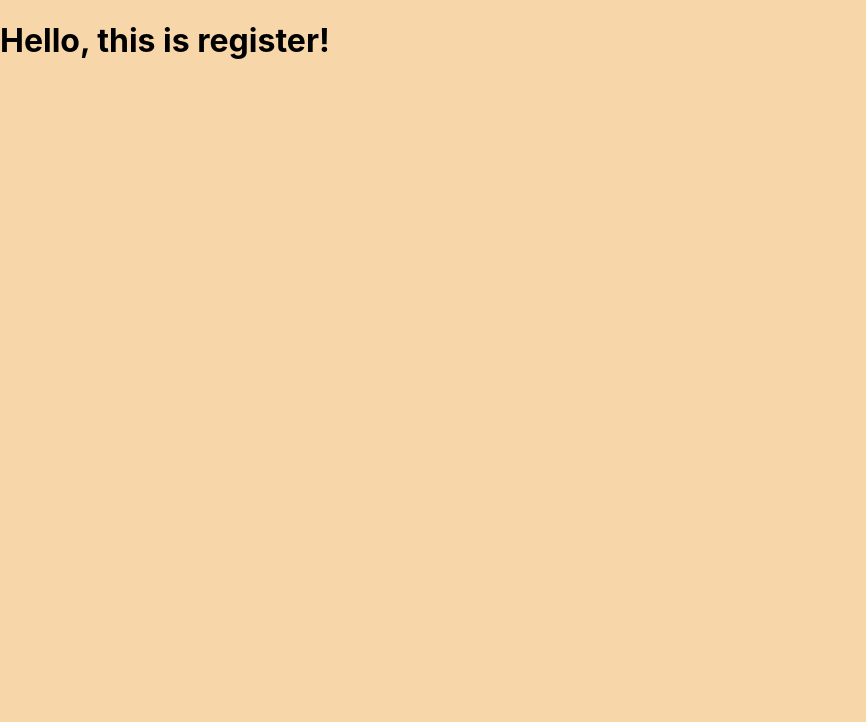
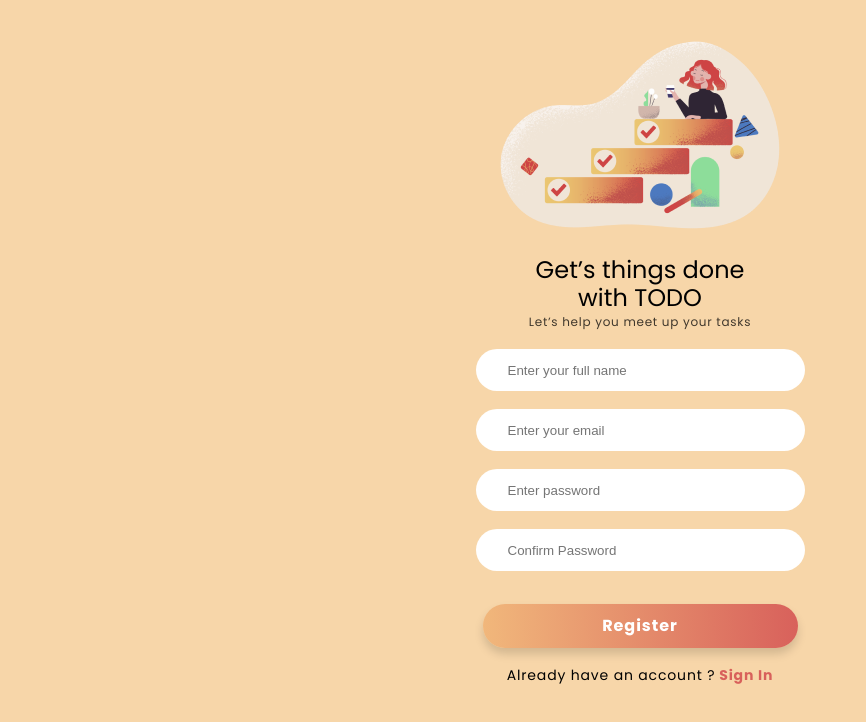
Before and after one commit to TamirBanay/to-do-list, a React (Create React App) app in the folder code/frontend/to-do-list/: page /register in a window 1280 px wide. Shown: the top 722 px of the page, without its empty margins (0-866 px from the left). Built offline with nearby package versions, Linux system fonts and the light colour scheme.

Commit message:
create register page

```diff
--- a/code/frontend/to-do-list/src/App.js
+++ b/code/frontend/to-do-list/src/App.js
@@ -10,7 +10,7 @@ import {
 } from "react-router-dom";
 import Home from "./pages/home";
 import Login from "./pages/login/LoginPage";
-import Register from "./pages/register";
+import Register from "./pages/register/RegisterPage";
 
 function App() {
   let { userId } = useParams();
--- a/code/frontend/to-do-list/src/pages/login/LoginPage.js
+++ b/code/frontend/to-do-list/src/pages/login/LoginPage.js
@@ -13,6 +13,10 @@ function LoginPage() {
   const [currentUserId, setCurrentUserId] = useRecoilState(_currentUserId);
   const [userIsLoggedIn, setUserIsLoggedIn] = useRecoilState(_userIsLoggedIn);
   const navigate = useNavigate();
+
+  const moveToRegister = () => {
+    window.location.href = "/register";
+  };
 
   const loginHandler = () => {
     fetch("http://localhost:3000/users/login", {
@@ -57,7 +61,7 @@ function LoginPage() {
         />
         <input
           className="login-password"
-          type="text"
+          type="password"
           placeholder="Enter password"
           onChange={(e) => setPassword(e.target.value)}
         />
@@ -69,7 +73,11 @@ function LoginPage() {
         </button>
       </div>
       <div className="moveToRegister">
-        Don’t have an account ?<span className="secTextSignUp"> Sign Up</span>
+        Don’t have an account ?
+        <span onClick={moveToRegister} className="secTextSignUp">
+          {" "}
+          Sign Up
+        </span>
       </div>
     </div>
   );
--- a/code/frontend/to-do-list/src/pages/login/login.css
+++ b/code/frontend/to-do-list/src/pages/login/login.css
@@ -8,7 +8,7 @@
   width: 287px;
   height: 215px;
   flex-shrink: 0;
-  padding: 60px 44px 11px;
+  padding: 30px 44px 11px;
 }
 .login-title {
   color: #000;
--- a/code/frontend/to-do-list/src/pages/register.js
+++ /dev/null
@@ -1,12 +0,0 @@
-import React from "react";
-
-function register() {
-  // Component code
-  return (
-    <div>
-      <h1>Hello, this is register!</h1>
-    </div>
-  );
-}
-
-export default register;
--- /dev/null
+++ b/code/frontend/to-do-list/src/pages/register/Register.css
@@ -0,0 +1,76 @@
+.main-register {
+  display: flex;
+  flex-direction: column;
+  align-items: center;
+}
+.register-img {
+  width: 287px;
+  height: 215px;
+  flex-shrink: 0;
+  padding: 30px 44px 11px;
+}
+.register-title {
+  color: #000;
+  text-align: center;
+  font-family: Poppins;
+  font-size: 24px;
+  font-style: normal;
+  font-weight: 400;
+  line-height: 115.688%; /* 27.765px */
+}
+.helpTask-text {
+  color: rgba(0, 0, 0, 0.74);
+  text-align: center;
+  font-family: Poppins;
+  font-size: 12px;
+  font-style: normal;
+  font-weight: 400;
+  line-height: 191.688%; /* 23.003px */
+  letter-spacing: 0.72px;
+}
+.register-inputs {
+  display: flex;
+  flex-direction: column;
+  justify-content: center;
+  padding: 15px;
+}
+.register-inputs input {
+  border: 0px;
+  width: 325px;
+  height: 40px;
+  flex-shrink: 0;
+  border-radius: 22px;
+  background: #fff;
+  text-indent: 30px; /* Adjust the value as needed */
+  margin-bottom: 18px;
+}
+.register-button-div {
+}
+.register-button {
+  width: 315px;
+  height: 44px;
+  flex-shrink: 0;
+  border-radius: 50px;
+  background: linear-gradient(268deg, #d8605b -0.89%, #f4c27f 112.29%);
+  box-shadow: 0px 6px 10px 0px rgba(0, 0, 0, 0.15);
+  color: #fff;
+  text-align: center;
+  font-family: Poppins;
+  font-size: 16px;
+  font-style: normal;
+  font-weight: 700;
+  line-height: 139.188%; /* 22.27px */
+  letter-spacing: 0.96px;
+  border: 0px;
+}
+.moveToLogin {
+  padding: 19px;
+  color: #000;
+  text-align: center;
+  font-family: Poppins;
+  font-size: 14px;
+  font-style: normal;
+  font-weight: 400;
+  line-height: 115.688%; /* 16.196px */
+  letter-spacing: 0.84px;
+}
--- /dev/null
+++ b/code/frontend/to-do-list/src/pages/register/RegisterPage.js
@@ -0,0 +1,85 @@
+import React from "react";
+import logInImag from "../../images/Done.png";
+import { useEffect, useState } from "react";
+import "./Register.css";
+import { useNavigate } from "react-router-dom";
+
+function RegisterPage() {
+  const [username, setUsername] = useState("");
+  const [email, setEmail] = useState("");
+  const [password, setPassword] = useState("");
+  const [confirmPassword, setConfirmPassword] = useState("");
+  const navigate = useNavigate();
+
+  const moveToLogin = () => {
+    window.location.href = "/login";
+  };
+
+  const registerHandler = () => {
+    fetch("http://localhost:3000/users/register", {
+      method: "POST",
+      headers: {
+        "Content-Type": "application/json",
+      },
+      body: JSON.stringify({
+        email: email,
+        name: username,
+        password: password,
+      }),
+    })
+      .then((response) => response.json())
+      .then((data) => {
+        navigate(`/login`);
+      });
+  };
+
+  return (
+    <div className="main-register">
+      <div className="register-img">
+        <img src={logInImag} />
+      </div>
+      <div className="register-title">
+        Get’s things done <br />
+        with TODO
+      </div>
+
+      <div className="helpTask-text">Let’s help you meet up your tasks</div>
+      <div className="register-inputs">
+        <input
+          type="text"
+          placeholder="Enter your full name"
+          onChange={(e) => setUsername(e.target.value)}
+        />
+        <input
+          type="email"
+          placeholder="Enter your email"
+          onChange={(e) => setEmail(e.target.value)}
+        />
+        <input
+          type="password"
+          placeholder="Enter password"
+          onChange={(e) => setPassword(e.target.value)}
+        />
+        <input
+          type="password"
+          placeholder="Confirm Password"
+          onChange={(e) => setConfirmPassword(e.target.value)}
+        />
+      </div>
+      <div className="register-button-div">
+        <button className="register-button" onClick={registerHandler}>
+          Register
+        </button>
+      </div>
+      <div className="moveToLogin">
+        Already have an account ?
+        <span onClick={moveToLogin} className="secTextSignUp">
+          {" "}
+          Sign In
+        </span>
+      </div>
+    </div>
+  );
+}
+
+export default RegisterPage;
```
Also changed, not shown: 1 other file (tests, documents, lock files or other folders).
